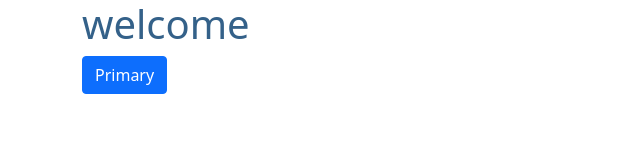
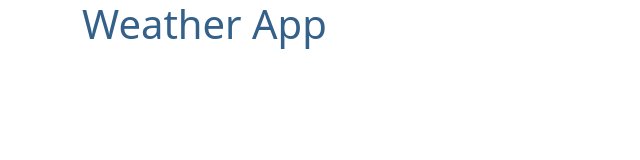
Before and after one commit to nooshin99/weather-app, a plain HTML site: page index.html in a window 1280 px wide. Shown: the whole page, without its empty margins (0-640 px from the left). Drawn offline with nearby package versions, Linux system fonts and the light colour scheme.

Commit message:
change the heading

```diff
--- a/index.html
+++ b/index.html
@@ -15,9 +15,7 @@
   </head>
   <body>
     <div class="container">
-      <h1>welcome</h1>
-
-      <button type="button" class="btn btn-primary">Primary</button>
+      <h1>Weather App</h1>
     </div>
     <script src="src/app.js"></script>
   </body>
```
